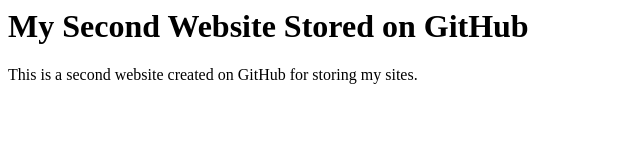
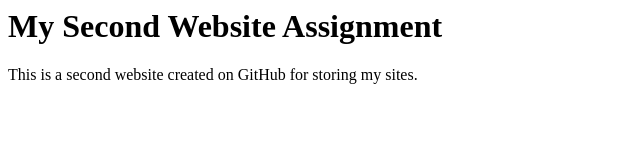
Before and after one commit to Qenzel/wk1_assignment2, a plain HTML site: page index.html in a window 1280 px wide. Shown: the whole page, without its empty margins (0-640 px from the left). Drawn offline with Linux system fonts and the light colour scheme.

Commit message:
updates to the h1 tag

```diff
--- a/index.html
+++ b/index.html
@@ -3,7 +3,7 @@
     <title>My Second Website</title>
     </head>
   <body>
-    <h1>My Second Website Stored on GitHub</h1>
+    <h1>My Second Website Assignment</h1>
     <p>This is a second website created on GitHub for storing my sites.</p>
     <body>
 </html>
```
